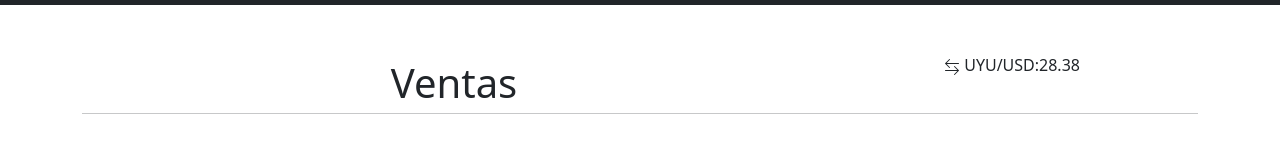
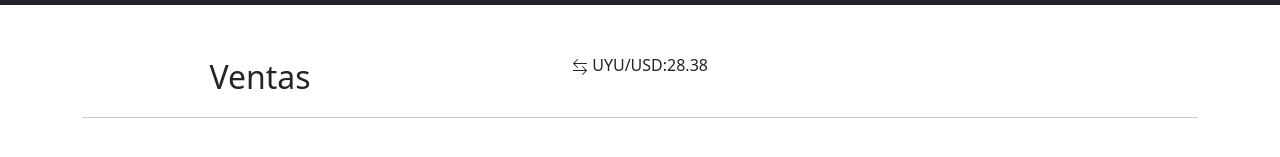
Before and after one commit to roblesregina/Proyecto, a plain HTML site: page Ventas/index.html in a window 1280 px wide. Shown: the part 51-208 px from the top of the page. Drawn offline with nearby package versions, Linux system fonts and the light colour scheme.

Commit message:
Column update

```diff
--- a/Ventas/index.html
+++ b/Ventas/index.html
@@ -49,10 +49,10 @@
         </div>
       </div>
     </nav>
-    <div class="container">
-      <div class="row g-0 text-center mt-5">
-        <div class="col-sm-6 col-md-8 fs-1">Ventas</div>
-        <div class="col-sm-6 col-md-4">
+    <div class="container text-center mt-5">
+      <div class="row justify-content-start">
+        <div class="col-4 fs-2">Ventas</div>
+        <div class="col-4">
           <svg
             xmlns="http://www.w3.org/2000/svg"
             width="16"
@@ -68,8 +68,8 @@
           </svg>
           UYU/USD:28.38
         </div>
-        <hr />
       </div>
+      <hr />
     </div>
   </body>
   <script
```
